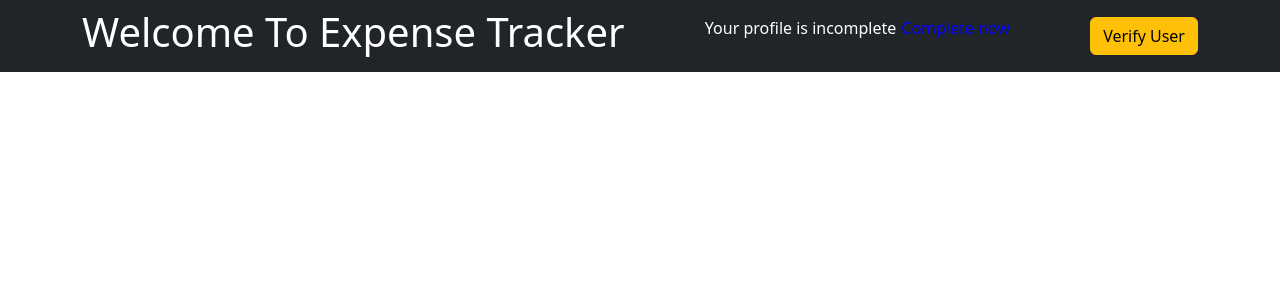
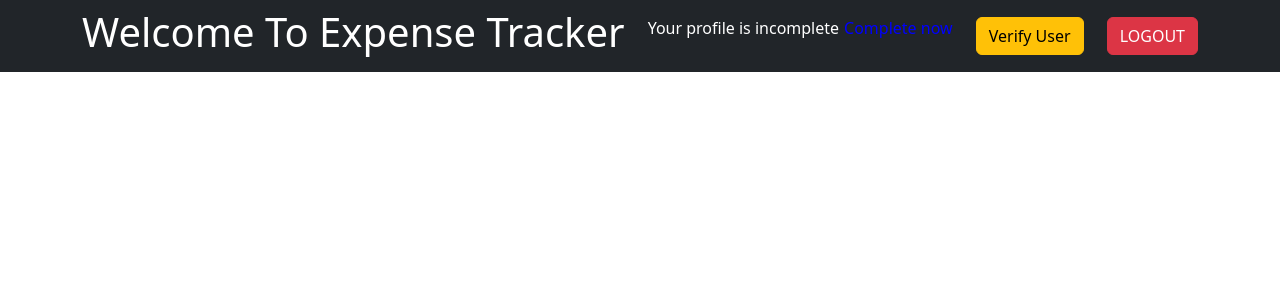
Before and after one commit to gagangani13/Expense-Tracker-React, a React (Create React App) app: page /WELCOME in a window 1280 px wide. Shown: the top 300 px of the page. Built offline with nearby package versions, Linux system fonts and the light colour scheme; sample sign-in values are in the browser's storage.

Commit message:
Logout user (Clearing ID in local storage)

```diff
--- a/src/App.js
+++ b/src/App.js
@@ -1,6 +1,6 @@
 import React from "react";
 import LOGIN from "./Components/Login/LOGIN";
-import { Switch,Route } from "react-router-dom";
+import { Switch,Route, Redirect } from "react-router-dom";
 import WELCOME from "./Components/Welcome/WELCOME";
 import UserProvider from "./Components/Context/UserProvider";
 const App = () => {
@@ -14,6 +14,9 @@ const App = () => {
           <Route path="/WELCOME" exact>
             <WELCOME/>
           </Route>
+          <Route path='*'>
+            <Redirect to='/'/>
+          </Route>
         </Switch>
       </main>
     </UserProvider>
--- a/src/Components/Welcome/WELCOME.js
+++ b/src/Components/Welcome/WELCOME.js
@@ -1,9 +1,11 @@
 import React, { useState,useContext } from "react";
 import { Navbar, Container, NavLink, Button } from "react-bootstrap";
+import { Route,Redirect } from "react-router-dom";
 import UserContext from "../Context/UserContext";
 import ProfileDisplay from "./ProfileDisplay";
 const WELCOME = () => {
   const [verify,setVerify]=useState(false)
+  const[logout,setLogout]=useState(false)
   const ctx=useContext(UserContext)
   function setProfileHandler() {
     if(ctx.updateProfile.profileButton){
@@ -11,6 +13,10 @@ const WELCOME = () => {
     }else{
       ctx.updateProfile.profileButtonFunction(true)
     }
+  }
+  function logoutHandler(){
+    setLogout(true)
+    localStorage.removeItem('Token')
   }
   async function verifyHandler(e){
     if(!verify){
@@ -34,7 +40,7 @@ const WELCOME = () => {
   }
   return (
     <>
-      <Navbar
+      {localStorage.getItem('Token')!==null&&<Navbar
         bg="dark"
         expand="sm"
         variant="dark"
@@ -53,10 +59,13 @@ const WELCOME = () => {
             </NavLink>
           </p>
           <Button variant={verify?'success':'warning'} type='submit'onClick={verifyHandler}>{verify?'Verified':'Verify User'}</Button>
+          <Button variant='danger' onClick={logoutHandler}>LOGOUT</Button>
         </Container>
-      </Navbar>
+      </Navbar>}
       {ctx.updateProfile.profileButton && <ProfileDisplay />}
-    </>
+      {logout&&<Route><Redirect to='/'/></Route>}
+      {localStorage.getItem('Token')==null&&<Route><Redirect to='/'/></Route>}
+</>
   );
 };
 
```
